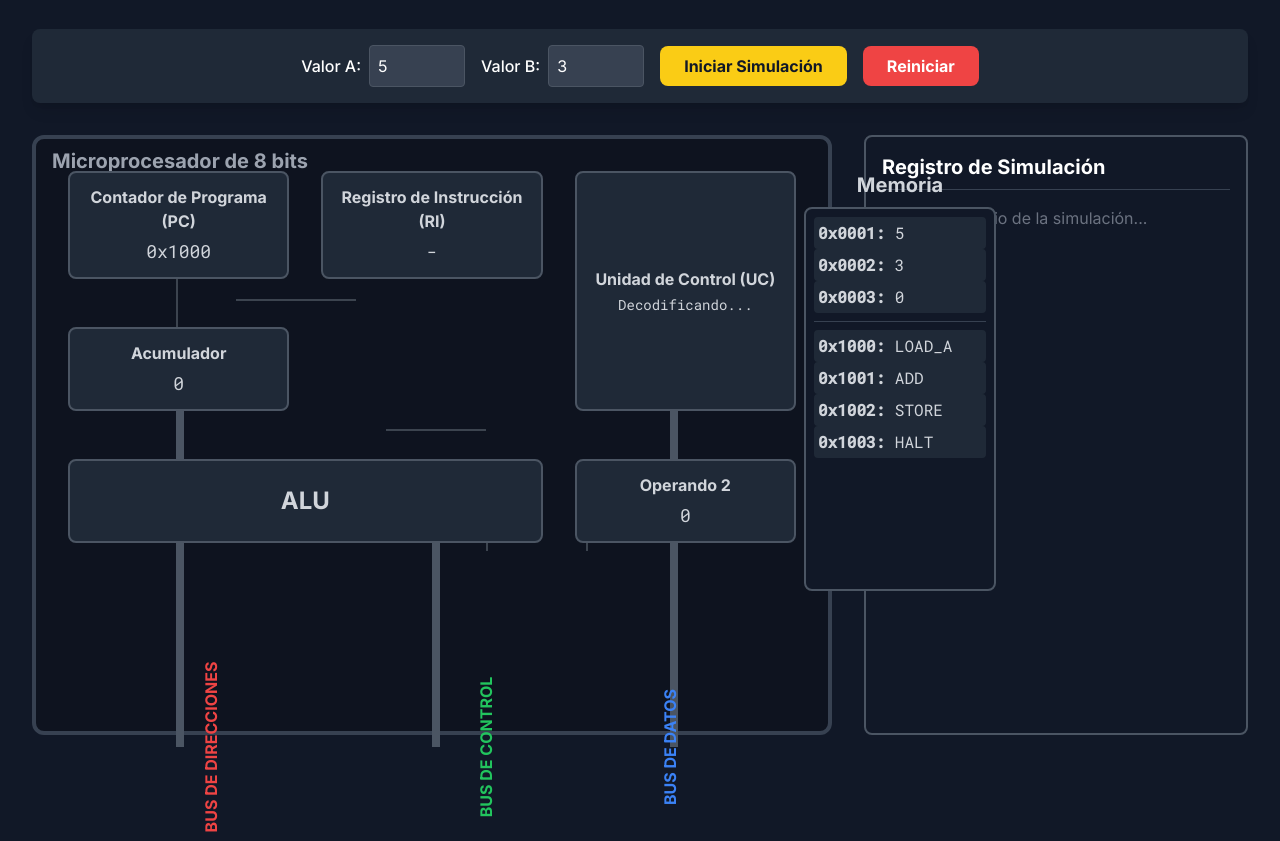
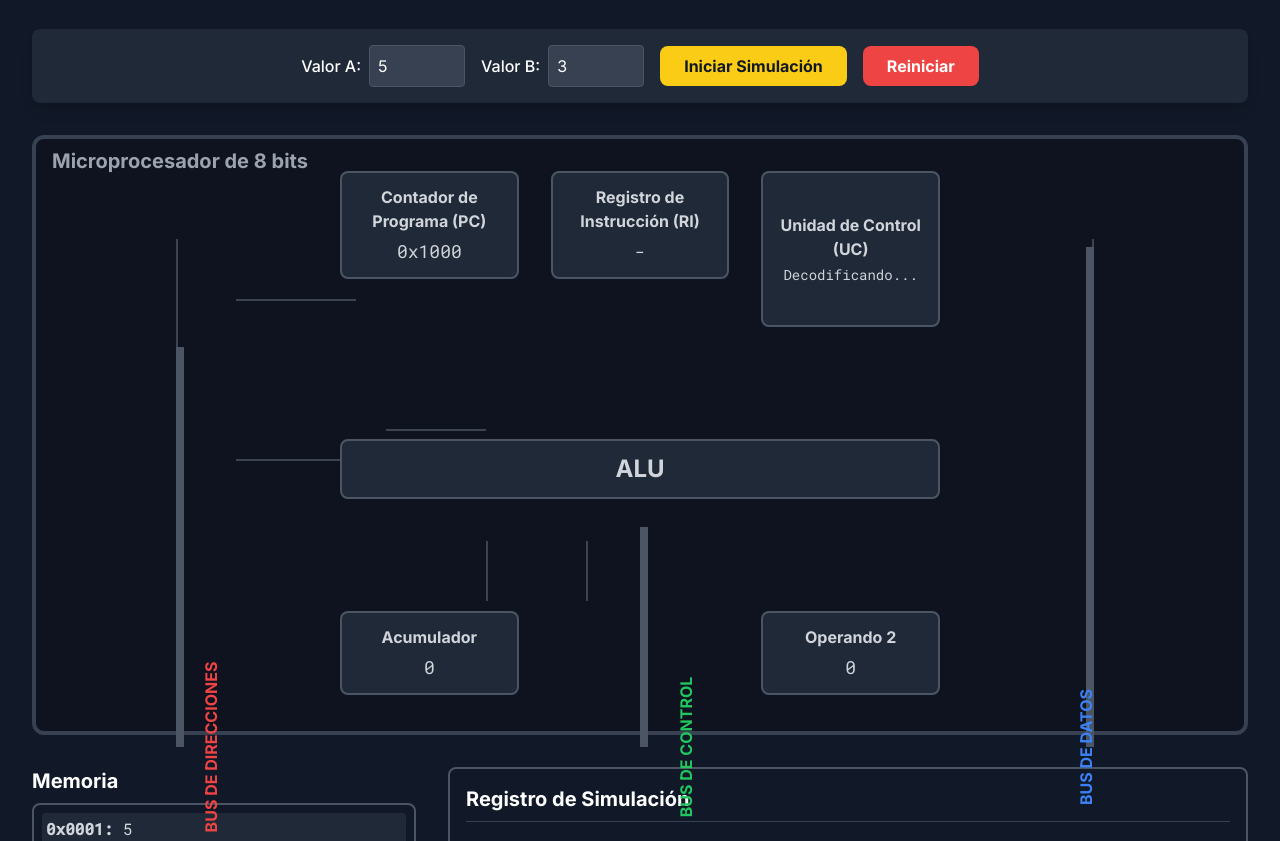
Before and after one commit to jorgesparza27/arquitecturadesoftware, a plain HTML site: page index.html in a window 1280 px wide. Shown: the part 103-944 px from the top of the page. Drawn offline with nearby package versions, Linux system fonts and the light colour scheme.

```diff
--- a/index.html
+++ b/index.html
@@ -72,26 +72,28 @@
             <button id="resetSim" class="w-full sm:w-auto bg-red-500 text-white font-bold py-2 px-6 rounded-lg hover:bg-red-400 transition-colors">Reiniciar</button>
         </div>
 
-        <!-- Diagrama y Log -->
-        <div class="grid grid-cols-1 lg:grid-cols-3 gap-8">
-            <!-- Diagrama del Microprocesador -->
-            <div class="lg:col-span-2 relative border-4 border-gray-700 rounded-xl p-4 md:p-8 min-h-[600px] bg-black bg-opacity-20" id="diagram-container">
+        <!-- Diagrama y Log (Stacked Layout) -->
+        <div class="flex flex-col gap-8">
+            <!-- Diagrama del Microprocesador (Ahora ocupa todo el ancho) -->
+            <div class="relative border-4 border-gray-700 rounded-xl p-4 md:p-8 min-h-[600px] bg-black bg-opacity-20" id="diagram-container">
                 <h2 class="absolute top-2 left-4 text-xl font-bold text-gray-400">Microprocesador de 8 bits</h2>
 
-                <!-- Buses (se dibujarán con JS, estas son las líneas visuales) -->
-                <!-- Conexiones principales -->
+                <!-- Buses (Unchanged) -->
                 <div id="bus-pc-addr" class="bus" style="width: 2px; height: 130px; top: 100px; left: 140px;"></div>
                 <div id="bus-uc-addr" class="bus" style="width: 2px; height: 130px; top: 220px; left: 140px;"></div>
                 <div id="bus-ri-uc" class="bus" style="width: 120px; height: 2px; top: 160px; left: 200px;"></div>
                 <div id="bus-uc-alu" class="bus" style="width: 120px; height: 2px; top: 320px; left: 200px;"></div>
-                <div id="bus-acum-alu" class="bus" style="width: 2px; height: 60px; top: 352px; left: 450px;"></div>
-                <div id="bus-op2-alu" class="bus" style="width: 2px; height: 60px; top: 352px; left: 550px;"></div>
+
+                <!-- Conexiones ALU/Registros ajustadas para la parte inferior -->
+                <div id="bus-acum-alu" class="bus" style="width: 2px; height: 60px; bottom: 130px; left: 450px;"></div>
+                <div id="bus-op2-alu" class="bus" style="width: 2px; height: 60px; bottom: 130px; left: 550px;"></div>
                 <div id="bus-alu-acum" class="bus" style="width: 100px; height: 2px; top: 290px; left: 350px;"></div>
                 <div id="bus-datos-main" class="bus" style="width: 2px; height: 450px; top: 100px; right: 150px;"></div>
 
                 <!-- Componentes -->
-                <div class="grid grid-cols-3 gap-x-8 gap-y-12 relative z-10">
-                    <!-- Columna 1: Control -->
+                <!-- El contenedor interno tiene un max-width y está centrado -->
+                <div class="grid grid-cols-3 gap-x-8 gap-y-12 relative z-10 mx-auto" style="max-width: 600px;">
+                    <!-- Columna 1: Control (Parte Superior) -->
                     <div id="pc" class="component col-span-1">
                         <h3 class="font-bold text-center">Contador de Programa (PC)</h3>
                         <p class="mono text-center text-lg mt-1">0x1000</p>
@@ -105,25 +107,19 @@
                          <p class="mono text-center text-sm mt-1">Decodificando...</p>
                     </div>
 
-                    <!-- Columna 2: ALU y Registros -->
-                    <div id="acumulador" class="component col-span-1">
+                    <!-- Columna 2: ALU (Parte Media) -->
+                    <div id="alu" class="component col-span-3 flex items-center justify-center mt-16 mb-16">
+                        <h3 class="font-bold text-center text-2xl">ALU</h3>
+                    </div>
+
+                    <!-- Columna 3: Registros (Parte Inferior) -->
+                    <div id="acumulador" class="component col-span-1" style="grid-column: 1 / span 1;">
                         <h3 class="font-bold text-center">Acumulador</h3>
                         <p class="mono text-center text-lg mt-1">0</p>
                     </div>
-                     <div id="alu" class="component col-span-2 flex items-center justify-center">
-                        <h3 class="font-bold text-center text-2xl">ALU</h3>
-                    </div>
-                     <div id="operando2" class="component col-span-1">
+                     <div id="operando2" class="component col-span-1" style="grid-column: 3 / span 1;">
                         <h3 class="font-bold text-center">Operando 2</h3>
                         <p class="mono text-center text-lg mt-1">0</p>
-                    </div>
-
-                    <!-- Columna 3: Memoria (externa pero visualizada aquí) -->
-                     <div class="absolute top-0 right-[-200px] w-48 space-y-2">
-                        <h3 class="text-xl font-bold text-center mb-2">Memoria</h3>
-                        <div id="memoria" class="component w-full h-96 overflow-y-auto p-2 bg-gray-900">
-                           <!-- El contenido se genera con JS -->
-                        </div>
                     </div>
                 </div>
 
@@ -140,12 +136,23 @@
                 </div>
             </div>
 
-            <!-- Log de la Simulación -->
-            <div class="lg:col-span-1">
-                <div id="log" class="component h-full min-h-[600px] bg-gray-900 p-4 overflow-y-auto">
-                    <h2 class="text-xl font-bold text-white mb-4 border-b border-gray-700 pb-2">Registro de Simulación</h2>
-                    <div id="log-content">
-                        <p class="text-gray-500">Esperando inicio de la simulación...</p>
+            <!-- Contenedor para Memoria y Log (Full Width, ahora debajo) -->
+            <div class="grid grid-cols-1 md:grid-cols-3 gap-8">
+                <!-- Memoria (Columna 1) -->
+                 <div class="md:col-span-1">
+                    <h3 class="text-xl font-bold text-white mb-2">Memoria</h3>
+                    <div id="memoria" class="component w-full h-96 overflow-y-auto p-2 bg-gray-900">
+                       <!-- El contenido se genera con JS -->
+                    </div>
+                </div>
+
+                <!-- Log de la Simulación (Columnas 2 y 3) -->
+                <div class="md:col-span-2">
+                    <div id="log" class="component w-full min-h-[300px] bg-gray-900 p-4 overflow-y-auto">
+                        <h2 class="text-xl font-bold text-white mb-4 border-b border-gray-700 pb-2">Registro de Simulación</h2>
+                        <div id="log-content">
+                            <p class="text-gray-500">Esperando inicio de la simulación...</p>
+                        </div>
                     </div>
                 </div>
             </div>
```
